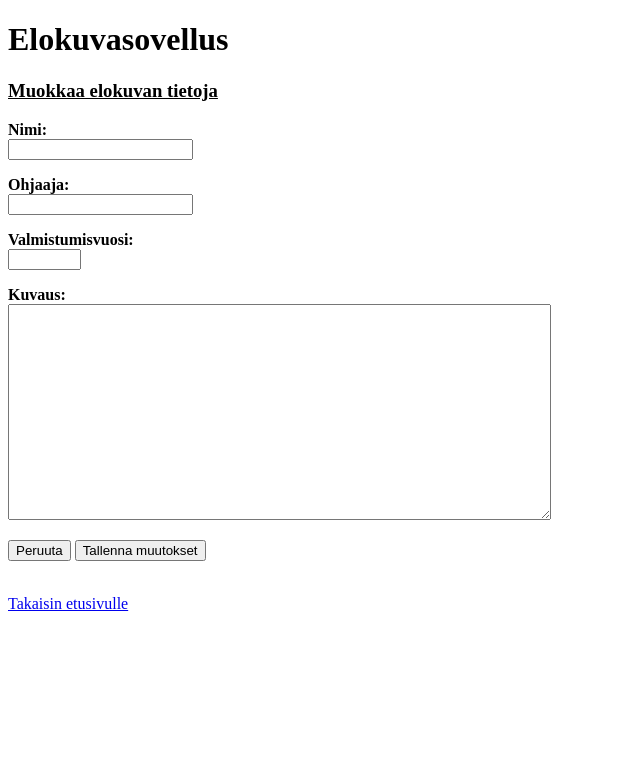
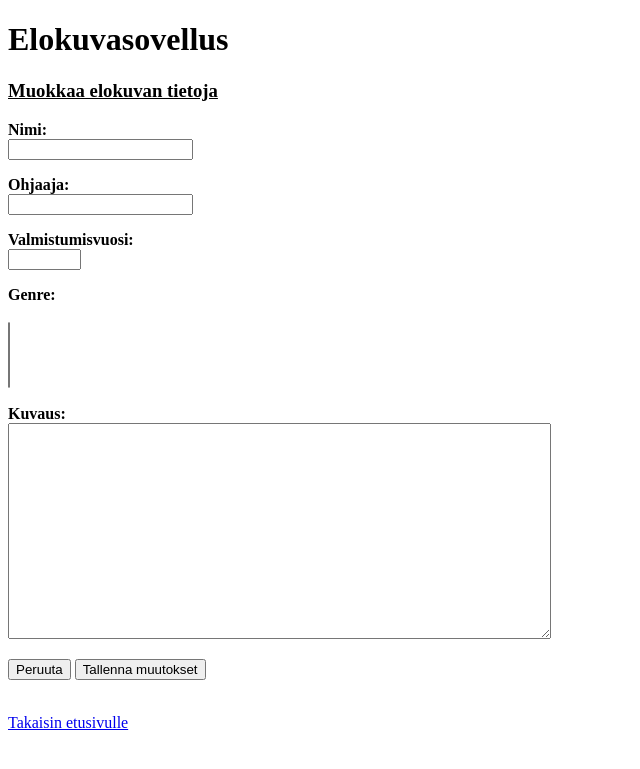
Before and after one commit to kajomie/elokuva, a Flask app: template templates/edit_movie.html in a window 1280 px wide. Shown: the top 769 px of the page, without its empty margins (0-640 px from the left). Run offline with Flask 3, Linux system fonts and the light colour scheme; the template is opened without the code that fills it, so the values that code supplies are empty.

Commit message:
Added basic editing and checks for genres, and updated README instructions.

```diff
--- a/app.py
+++ b/app.py
@@ -69,9 +69,16 @@ def create_movie():
 
     user_id = session["user_id"]
 
+    all_genres = movies.get_all_genres()
+
     genres = []
     section = request.form.getlist("section")
+
     if section:
+        for genre in section:
+            if int(genre) not in list(all_genres.keys()):
+                abort(403)
+
         genres = section
 
     res = movies.see_if_movie_exists(title)
@@ -95,7 +102,16 @@ def edit_movie(movie_id):
     if movie["user_id"] != session["user_id"]:
         abort(403)
 
-    return render_template("edit_movie.html", movie=movie)
+    all_genres = movies.get_all_genres()
+    genres = {}
+
+    for genre in all_genres:
+        genres[genre] = ""
+
+    for genre in movies.get_genres(movie_id):
+        genres[genre] = genre
+
+    return render_template("edit_movie.html", movie=movie, genres=genres, all_genres=all_genres)
 
 @app.route("/update_movie", methods=["POST"])
 def update_movie():
@@ -125,8 +141,20 @@ def update_movie():
     if not description or len(description) > 1000:
         abort(403)
 
+    all_genres = movies.get_all_genres()
+
+    genres = []
+    section = request.form.getlist("section")
+
+    if section:
+        for genre in section:
+            if int(genre) not in list(all_genres.keys()):
+                abort(403)
+
+        genres = section
+
     if "save_edit" in request.form:
-        movies.update_movie(movie_id, title, director, release_date, description)
+        movies.update_movie(movie_id, title, director, release_date, description, genres)
 
     return redirect("/movie/" + str(movie_id))
 
--- a/templates/add_movie.html
+++ b/templates/add_movie.html
@@ -24,7 +24,7 @@
     <p>
     <b>Genre:</b><br />
     <select name="section" multiple>
-      <option value="">(Valitse genre)</option>
+      <!-- <option value="">(Valitse genre)</option> -->
       {% for genre in genres %}
         <option value="{{ genre }}">{{ genres[genre] }}</option>
       {% endfor %}
--- a/templates/edit_movie.html
+++ b/templates/edit_movie.html
@@ -22,6 +22,25 @@
       <input type="text" name="release_date" size="6" value="{{ movie.release_date }}" pattern="^(19|20)\d{2}$" required/>
     </p>
     <p>
+    <b>Genre:</b><br />
+    {% for genre in genres %}
+      {% if genres[genre] == genre %}
+        {{ genre.title }}{% if not loop.last %}, {% endif %}
+      {% endif %}
+    {% endfor %}
+    <br>
+    <select name="section" multiple>
+      <!-- <option value="">(Valitse genre)</option> -->
+      {% for genre in all_genres %}
+        {% if genres[genre] == genre %}
+        <option value="{{ genre }}" selected>{{ all_genres[genre] }}</option>
+        {% else %}
+        <option value="{{ genre }}">{{ all_genres[genre] }}</option>
+        {% endif %}
+      {% endfor %}
+    </select>
+    </p>
+    <p>
       <b>Kuvaus:</b><br />
       <textarea name="description" rows="14" cols="65" maxlength="1000" required>{{ movie.description }}</textarea>
     </p>
```
Also changed, not shown: movies.py (+10 -1 lines), README.md.
